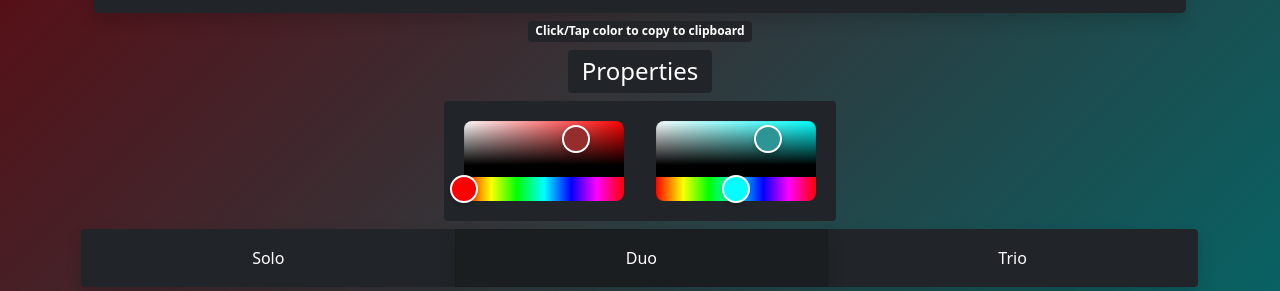
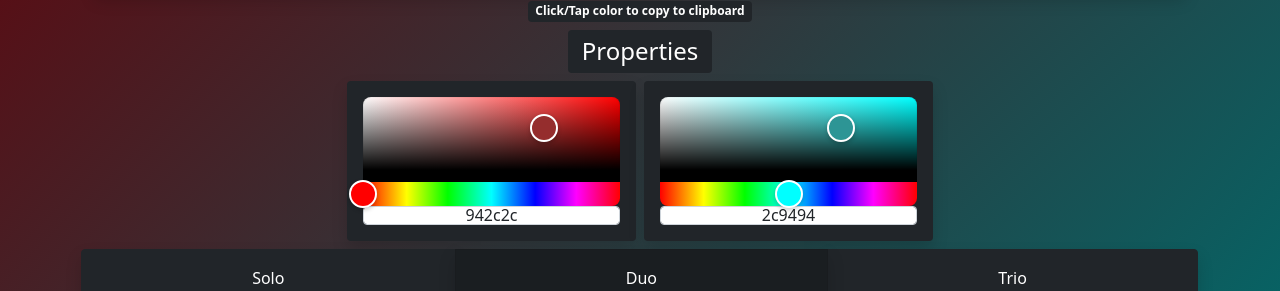
Before and after one commit to Hecedu/Cromatic, a React (Create React App) app: page / in a window 1280 px wide. Both pictures are taken after a click on the label "Duo". Shown: the part 306-597 px from the top of the page. Built offline with nearby package versions, Linux system fonts and the light colour scheme.

Commit message:
updated dependencies and added text input

```diff
--- a/src/Components/ColorDisplay.tsx
+++ b/src/Components/ColorDisplay.tsx
@@ -20,7 +20,7 @@ export default function ColorDisplay({ colorList }: ColorDisplayProps) {
       <div className="mb-2 container bg-dark shadow rounded-3">
         <div className="d-flex text-center w-100 my-3">
           {colorList.map((c) => (
-            <div className="w-100 mx-1" style={{ height: "20vh" }}>
+            <div className="w-100 mx-1" key={c} style={{ height: "20vh" }}>
               <Ripples
                 className="text-center w-100 h-100"
                 onClick={() => navigator.clipboard.writeText(c)}
--- a/src/Components/PaletteProperties.tsx
+++ b/src/Components/PaletteProperties.tsx
@@ -1,13 +1,13 @@
 import React, { useEffect, useState } from "react";
 import { Button, ButtonGroup, Form, ToggleButton } from "react-bootstrap";
-import { HexColorPicker } from "react-colorful";
+import { HexColorInput, HexColorPicker } from "react-colorful";
 import { useDispatch } from "react-redux";
 import { useStoreSelector } from "../Store";
 import { paletteActions } from "../Store/PaletteSlice";
 
 export default function PaletteProperties() {
   const dispatch = useDispatch();
-  const [radioValue, setRadioValue] = useState('1');
+  const [radioValue, setRadioValue] = useState("1");
   const selectedColors = useStoreSelector(
     (state) => state.palette.selectedColors
   );
@@ -15,6 +15,8 @@ export default function PaletteProperties() {
   const numberOfInputColors = useStoreSelector(
     (state) => state.palette.numberOfInputColors
   );
+
+  const colorPickerContainerStyle = "h-100 m-1 w-auto p-3 rounded-2 bg-dark shadow";
 
   const setMethod = (e: React.ChangeEvent<HTMLSelectElement>) => {
     dispatch(paletteActions.setMethod({ method: e.target.value }));
@@ -47,9 +49,9 @@ export default function PaletteProperties() {
   };
 
   const radios = [
-    { name: "Solo", value: '1' },
-    { name: "Duo", value: '2' },
-    { name: "Trio", value: '3' },
+    { name: "Solo", value: "1" },
+    { name: "Duo", value: "2" },
+    { name: "Trio", value: "3" },
   ];
 
   return (
@@ -62,11 +64,12 @@ export default function PaletteProperties() {
             </div>
           </h3>
         </div>
-        <div className="d-flex justify-content-center mb-2">
-          <div className="d-inline-flex overflow-auto p-1 rounded bg-dark">
+        <div className="mb-2">
+          <div className="d-flex align-items-center justify-content-center" style={{ height: "10em" }}>
+            <div className={colorPickerContainerStyle}>
               <HexColorPicker
-              style={{ width: "10em", height: "5em" }}
-              className="m-3"
+                className="w-100"
+                style={{ height: "85%" }}
                 color={selectedColors[0]}
                 onChange={(color) => {
                   dispatch(
@@ -80,10 +83,28 @@ export default function PaletteProperties() {
                   );
                 }}
               />
+              <HexColorInput
+                className="w-100 form-control text-center"
+                style={{ height: "15%" }}
+                color={selectedColors[0]}
+                onChange={(color) => {
+                  dispatch(
+                    paletteActions.setSelectedColors({
+                      selectedColors: [
+                        color,
+                        selectedColors[1],
+                        selectedColors[2],
+                      ],
+                    })
+                  );
+                }}
+              />
+            </div>
             {numberOfInputColors > 1 ? (
+              <div className={colorPickerContainerStyle}>
                 <HexColorPicker
-                style={{ width: "10em", height: "5em" }}
-                className="m-3"
+                  className="w-100"
+                  style={{ height: "85%" }}
                   color={selectedColors[1]}
                   onChange={(color) => {
                     dispatch(
@@ -97,11 +118,29 @@ export default function PaletteProperties() {
                     );
                   }}
                 />
+                <HexColorInput
+                  className="w-100 form-control text-center"
+                  style={{ height: "15%" }}
+                  color={selectedColors[1]}
+                  onChange={(color) => {
+                    dispatch(
+                      paletteActions.setSelectedColors({
+                        selectedColors: [
+                          selectedColors[0],
+                          color,
+                          selectedColors[2],
+                        ],
+                      })
+                    );
+                  }}
+                />
+              </div>
             ) : null}
             {numberOfInputColors > 2 ? (
+              <div className={colorPickerContainerStyle}>
                 <HexColorPicker
-                style={{ width: "10em", height: "5em" }}
-                className="m-3"
+                  className="w-100"
+                  style={{ height: "85%" }}
                   color={selectedColors[2]}
                   onChange={(color) => {
                     dispatch(
@@ -115,6 +154,23 @@ export default function PaletteProperties() {
                     );
                   }}
                 />
+                <HexColorInput
+                  className="w-100 form-control text-center"
+                  style={{ height: "15%" }}
+                  color={selectedColors[2]}
+                  onChange={(color) => {
+                    dispatch(
+                      paletteActions.setSelectedColors({
+                        selectedColors: [
+                          selectedColors[0],
+                          selectedColors[1],
+                          color,
+                        ],
+                      })
+                    );
+                  }}
+                />
+              </div>
             ) : null}
           </div>
         </div>
@@ -145,8 +201,9 @@ export default function PaletteProperties() {
           onChange={(e) => {
             setNumberOfOutputColors(e);
           }}
+          defaultValue={'DEFAULT'}
         >
-          <option value={6} selected disabled>
+          <option value={'DEFAULT'} disabled>
             Detail
           </option>
           <option value={3}>3</option>
@@ -159,8 +216,9 @@ export default function PaletteProperties() {
           onChange={(e) => {
             setMethod(e);
           }}
+          defaultValue={"Mode"}
         >
-          <option value="Mode" selected disabled>
+          <option value="Mode" disabled>
             Palette Mode
           </option>
           <option value="lab">lab</option>
--- a/src/index.tsx
+++ b/src/index.tsx
@@ -1,18 +1,18 @@
 import React from 'react';
-import ReactDOM from 'react-dom';
+import ReactDOM from 'react-dom/client';
 import './index.css';
 import App from './App';
 import reportWebVitals from './reportWebVitals';
 import { Provider } from 'react-redux';
 import { store } from './Store';
 
-ReactDOM.render(
+const root = ReactDOM.createRoot(document.getElementById("root") as HTMLElement);
+root.render(
   <React.StrictMode>
     <Provider store={store}>
       <App />
     </Provider>
   </React.StrictMode>,
-  document.getElementById('root')
 );
 
 // If you want to start measuring performance in your app, pass a function
```
Also changed, not shown: package.json (+20 -20 lines), 1 other file (tests, documents, lock files or other folders). Lines whose indentation alone changed are shown as unchanged.
